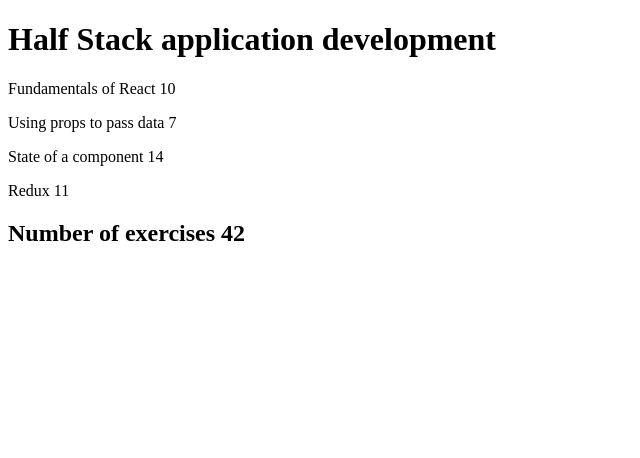
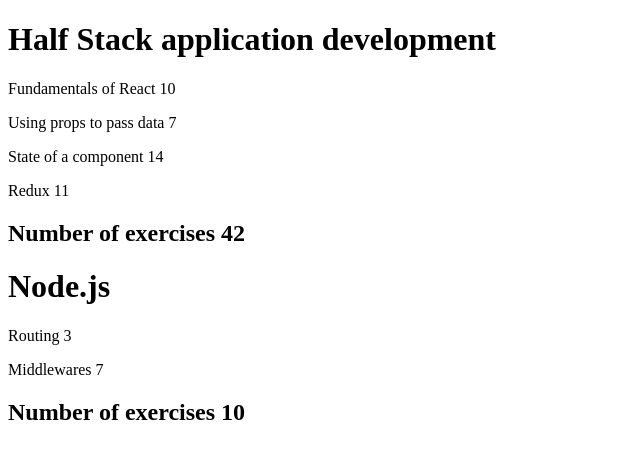
Before and after one commit to GosWoj/helsinki-course-information, a React (Create React App) app: page / in a window 1280 px wide. Shown: the top 458 px of the page, without its empty margins (0-640 px from the left). Built offline with nearby package versions, Linux system fonts and the light colour scheme.

Commit message:
step8 and step9 done

```diff
--- a/src/App.js
+++ b/src/App.js
@@ -32,20 +32,25 @@
   );
 };
 
-const Course = ({ course }) => {
+const Course = ({ courses }) => {
   return (
     <div>
-      <Header course={course} />
-      <Content course={course} />
-      <Total course={course} />
+      {courses.map((course) => {
+        return [
+          <Header course={course} />,
+          <Content course={course} />,
+          <Total course={course} />,
+        ];
+      })}
     </div>
   );
 };
 
 const App = () => {
-  const course = {
+  const courses = [
+    {
+      name: "Half Stack application development",
       id: 1,
-    name: "Half Stack application development",
       parts: [
         {
           name: "Fundamentals of React",
@@ -68,9 +73,26 @@
           id: 4,
         },
       ],
-  };
+    },
+    {
+      name: "Node.js",
+      id: 2,
+      parts: [
+        {
+          name: "Routing",
+          exercises: 3,
+          id: 1,
+        },
+        {
+          name: "Middlewares",
+          exercises: 7,
+          id: 2,
+        },
+      ],
+    },
+  ];
 
-  return <Course course={course} />;
+  return <Course courses={courses} />;
 };
 
 export default App;
```
Lines whose indentation alone changed are shown as unchanged.
